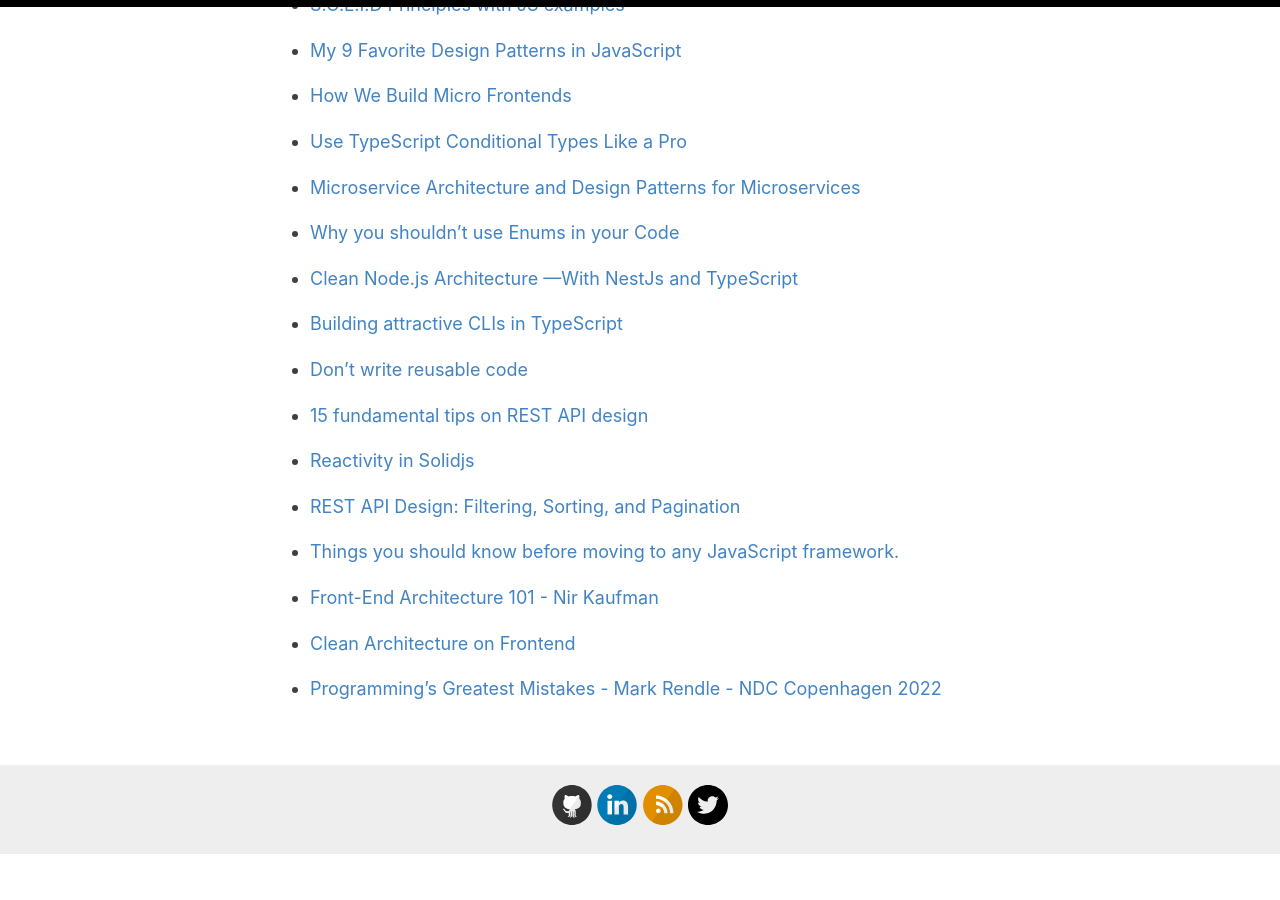
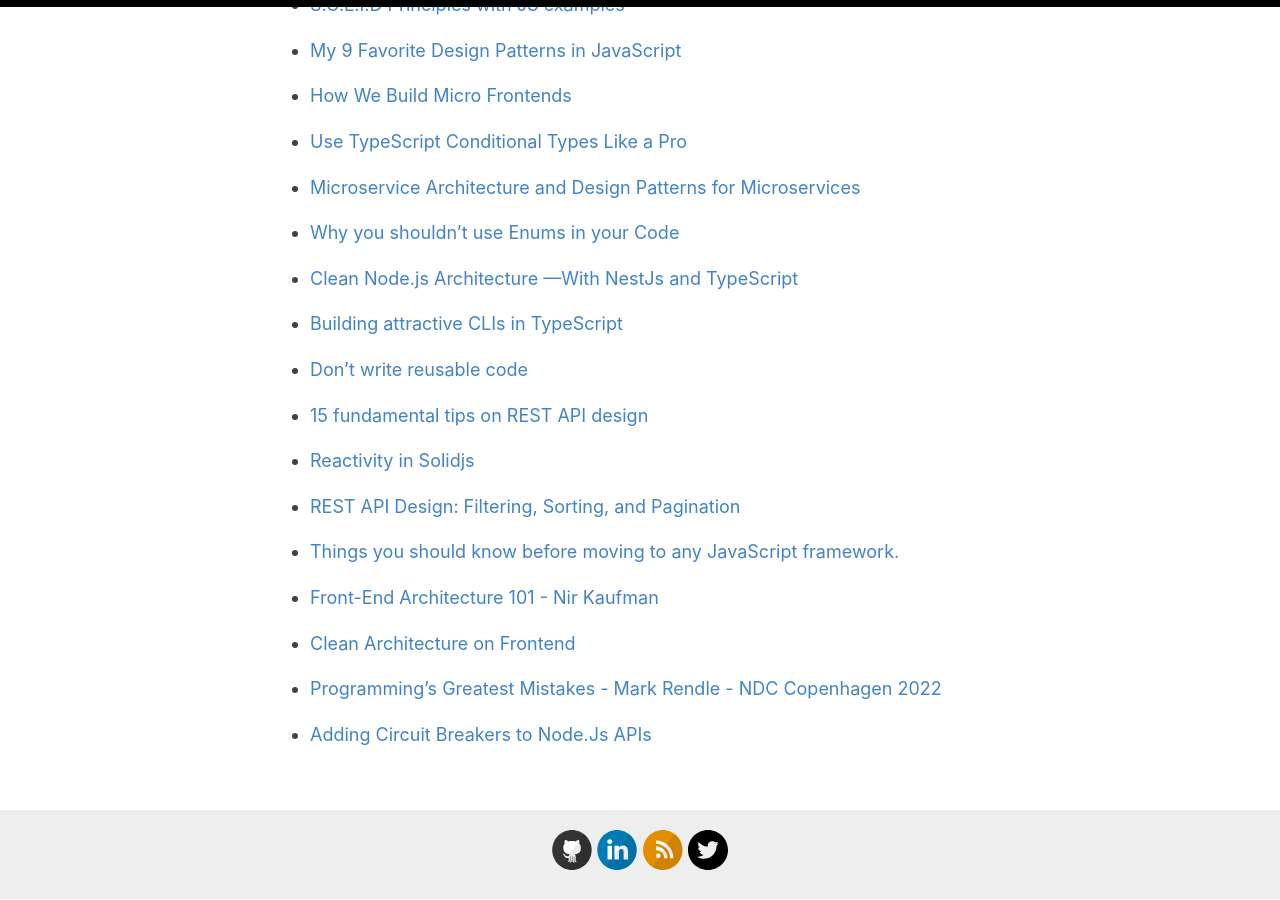
Before and after one commit to baijanathTharu/baijanathTharu.github.io, a Jekyll site: the page built from _pages/readings.md, in a window 1280 px wide and 900 px high, scrolled down 2353 px. Built offline with Jekyll 4.4.1, drawn with Linux system fonts in a browser that asks for light colours; before the commit the page ends 3207 px from its top, so only the background shows below that.

Commit message:
:pencil2: update readings

```diff
--- a/_pages/readings.md
+++ b/_pages/readings.md
@@ -123,3 +123,5 @@ This is the list of all the important posts that I think are worth reading.
 - [Clean Architecture on Frontend](https://dev.to/bespoyasov/clean-architecture-on-frontend-4311)
 
 - [Programming’s Greatest Mistakes - Mark Rendle - NDC Copenhagen 2022](https://www.youtube.com/watch?v=qC_ioJQpv4E)
+
+- [Adding Circuit Breakers to Node.Js APIs](https://selvaganesh93.medium.com/adding-circuit-breakers-to-nodejs-apis-8c980d3e96c4)
```
